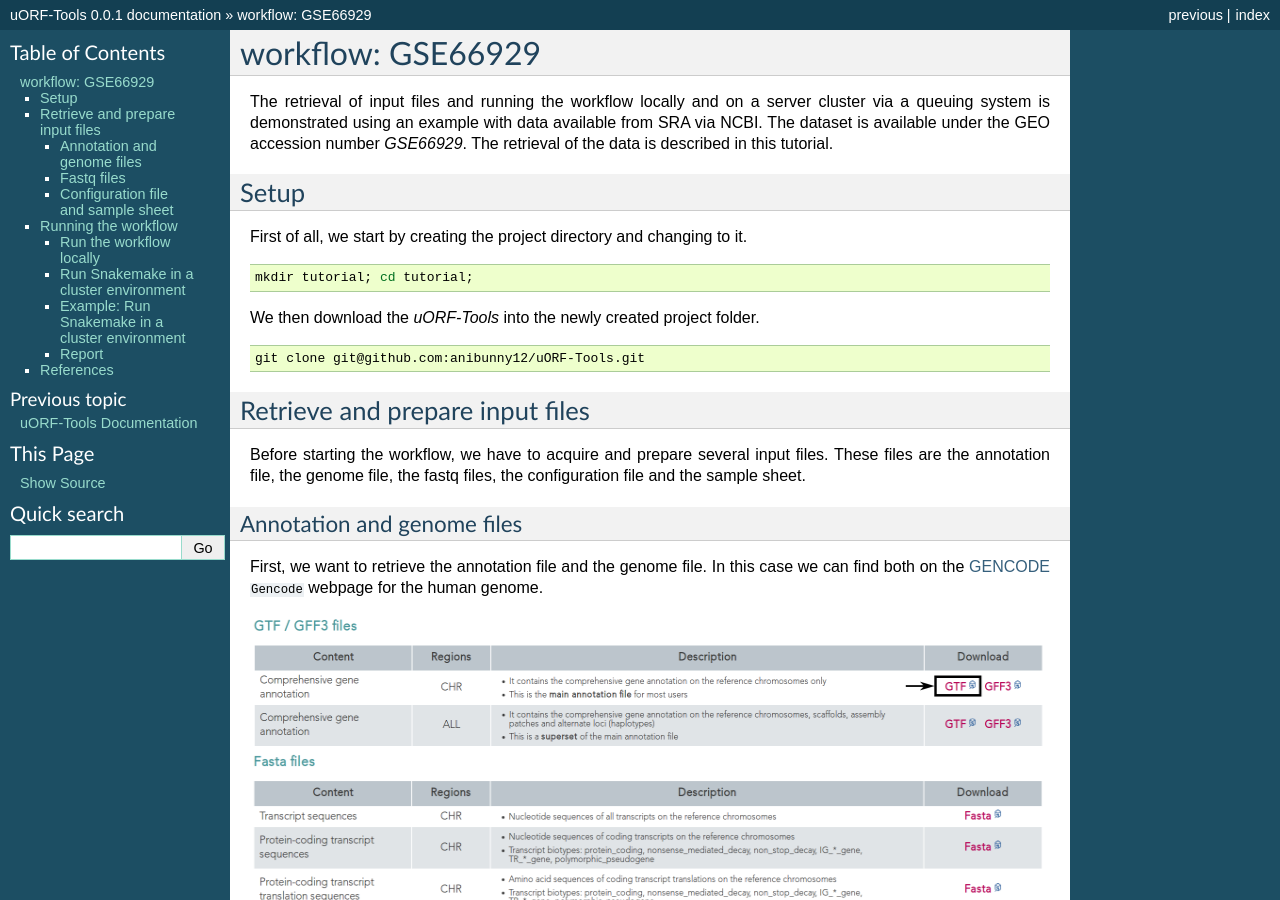
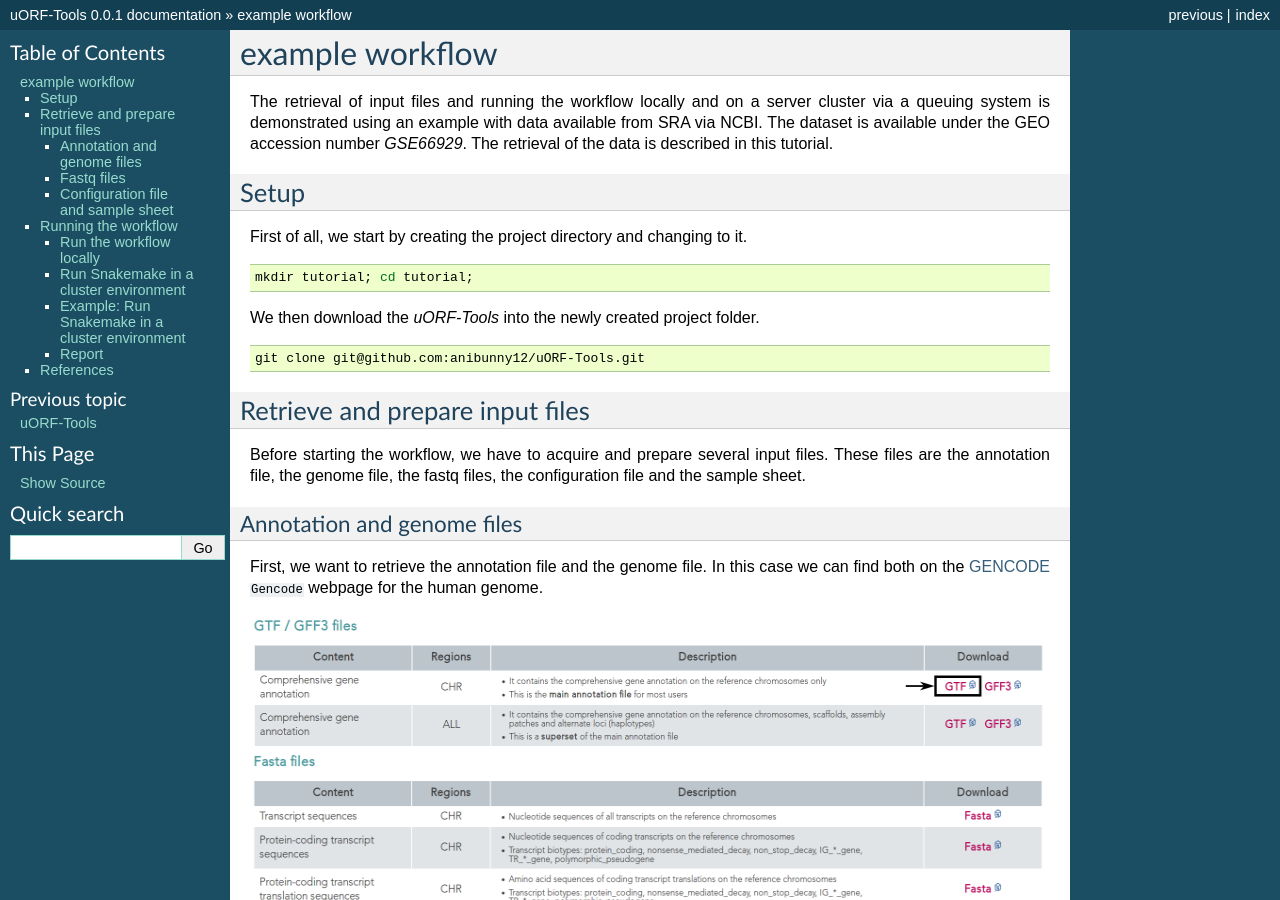
Before and after one commit to RickGelhausen/uORF-Tools_ReadTheDocs, a Sphinx documentation site: the page built from docs/source/example-workflow.rst, in a window 1280 px wide and 900 px high. Built offline with Sphinx 7.4.7, drawn with Linux system fonts in a browser that asks for light colours; cross-references to code outside the pages are shown as plain code; some of the changed text lies outside the part shown.

Commit message:
Fixing navigation bar

```diff
--- a/docs/source/example-workflow.rst
+++ b/docs/source/example-workflow.rst
@@ -1,8 +1,8 @@
 .. _example-workflow:
 
-##################
-workflow: GSE66929
-##################
+################
+example workflow
+################
 
 The retrieval of input files and running the workflow locally and on a server cluster via a queuing system is demonstrated using an example with data available from SRA via NCBI.
 The dataset is available under the GEO accession number *GSE66929*. The retrieval of the data is described in this tutorial.
--- a/docs/source/overview.rst
+++ b/docs/source/overview.rst
@@ -1,6 +1,6 @@
-########################
-uORF-Tools Documentation
-########################
+##########
+uORF-Tools
+##########
 Introduction
 ============
 
```
